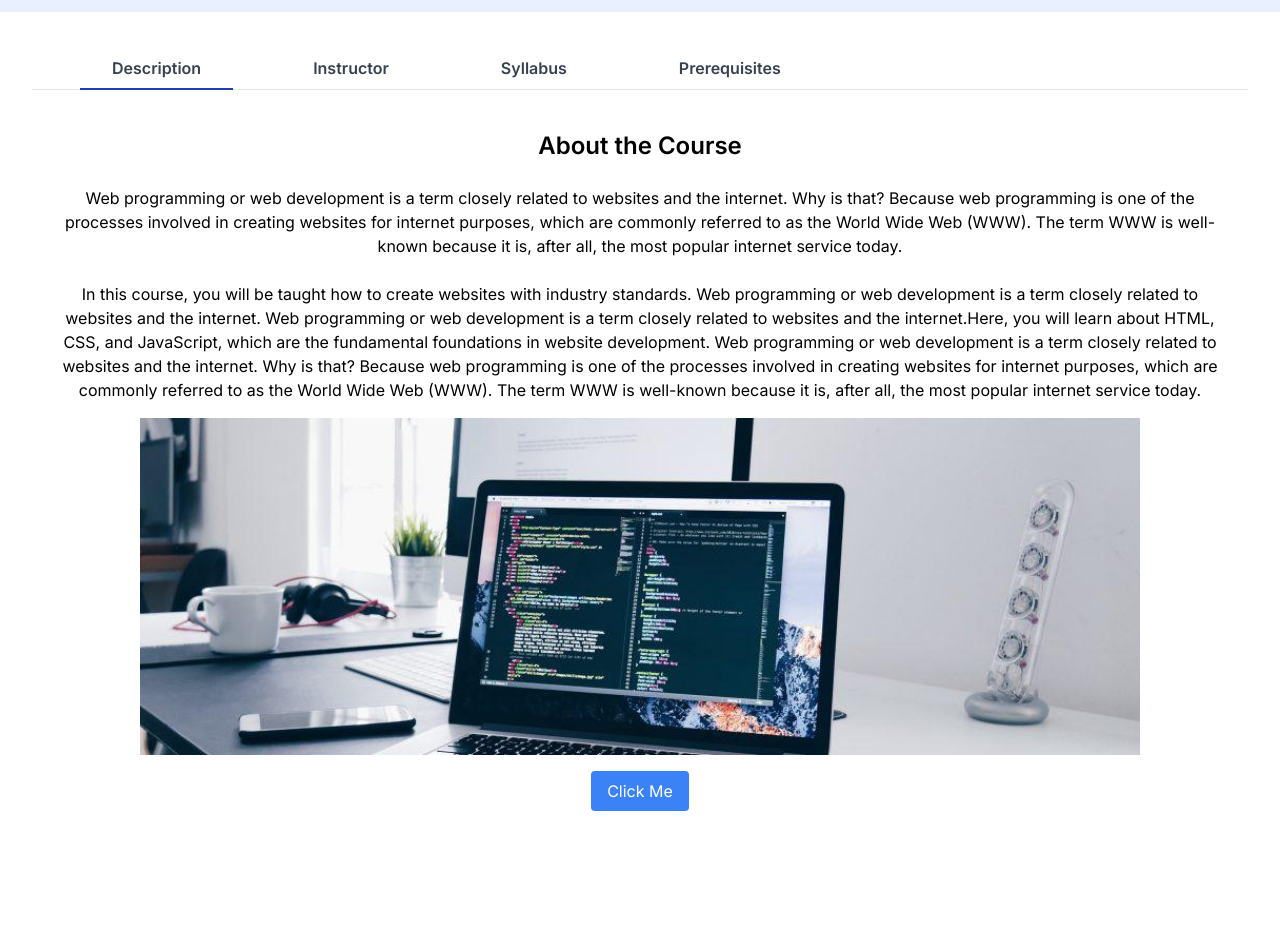
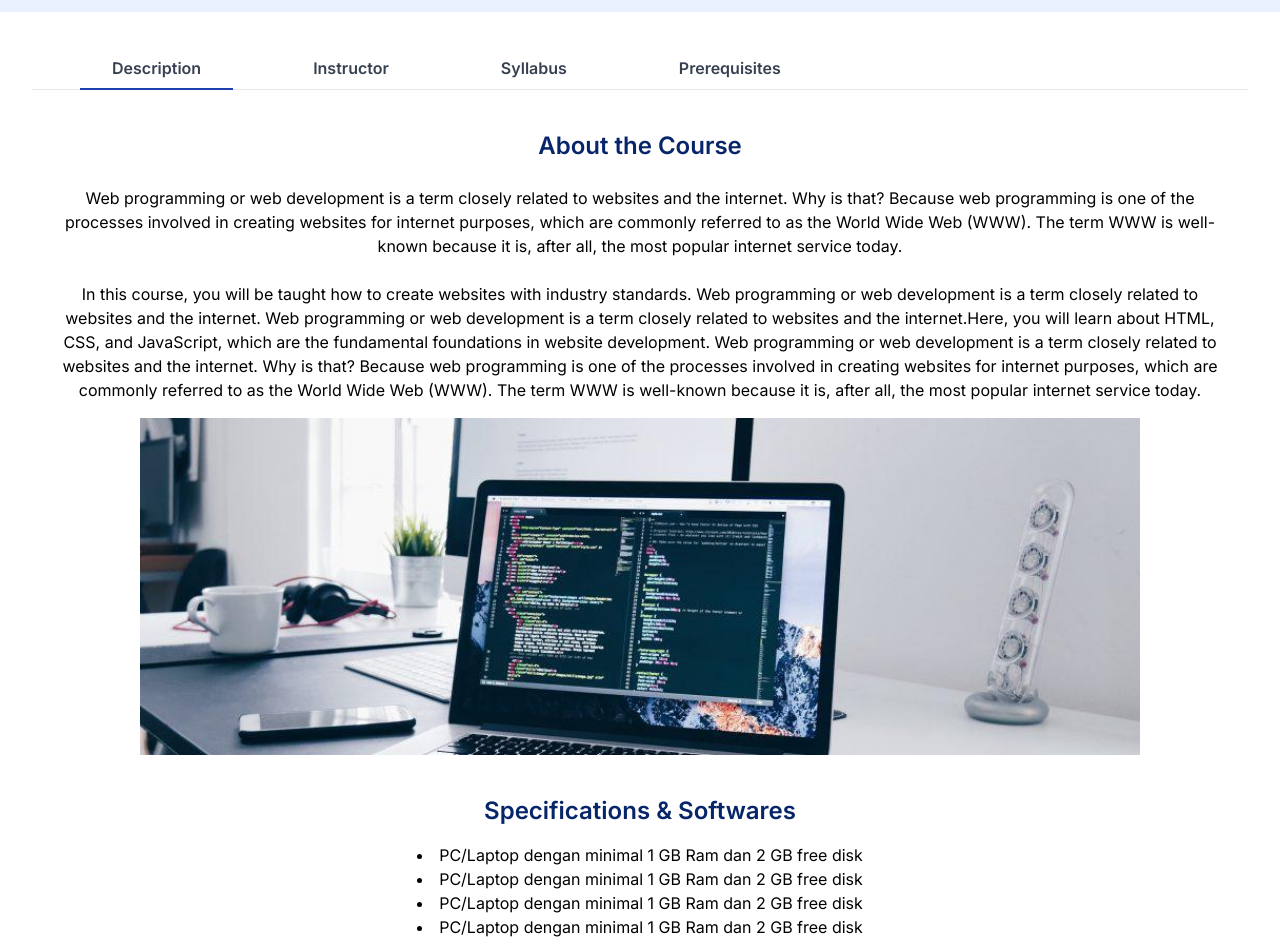
Before and after one commit to Xanvia/MOOC-IT-Center-UOP, a Next.js app in the folder frontend/: page /courses/1 in a window 1280 px wide. Shown: the part 560-1512 px from the top of the page. Before the commit the page ends 1419 px from the top, so only its background shows below. Built offline with nearby package versions, Linux system fonts and the light colour scheme; no server answers.

Commit message:
feat: specifics unordered list

```diff
--- a/frontend/src/components/Course/CourseCard/CourseHome/CourseDetailsTabs.tsx
+++ b/frontend/src/components/Course/CourseCard/CourseHome/CourseDetailsTabs.tsx
@@ -13,7 +13,7 @@ const CourseDetailsTabs = () => {
         content: (
         <div>
             <br/>
-            <h1 className="text-2xl font-semibold">About the Course</h1>
+            <h1 className="text-2xl font-semibold text-primary">About the Course</h1>
             <br/>
             <p>Web programming or web development is a term closely related to websites and the internet. Why is that? Because web programming is one of the processes involved in creating websites for internet purposes, which are commonly referred to as the World Wide Web (WWW). The term WWW is well-known because it is, after all, the most popular internet service today.</p>
             <br/>
@@ -28,6 +28,16 @@ const CourseDetailsTabs = () => {
                     className="mt-4"
                 />
             </div>
+
+            <div className = "mt-10 text-2xl font-semibold text-primary">
+                <h1>Specifications & Softwares</h1>
+            </div>
+            <ul className="mt-4 list-disc list-inside">
+                <li>PC/Laptop dengan minimal 1 GB Ram dan 2 GB free disk</li>
+                <li>PC/Laptop dengan minimal 1 GB Ram dan 2 GB free disk</li>
+                <li>PC/Laptop dengan minimal 1 GB Ram dan 2 GB free disk</li>
+                <li>PC/Laptop dengan minimal 1 GB Ram dan 2 GB free disk</li>
+            </ul>
             <button className="mt-4 px-4 py-2 bg-blue-500 text-white rounded hover:bg-blue-700">
             Click Me
             </button>
```
